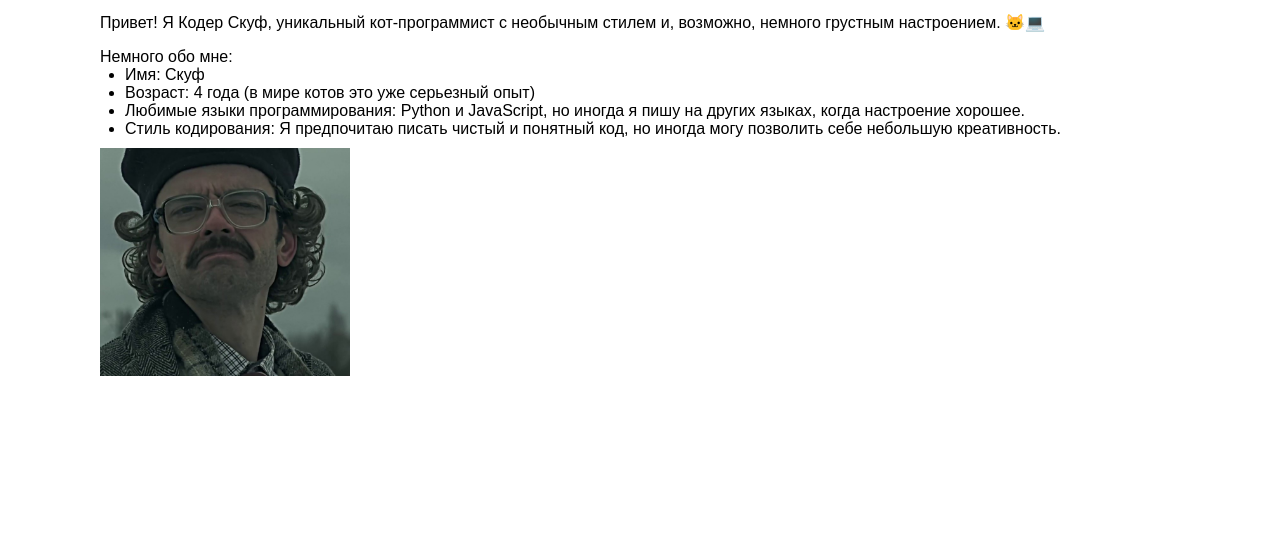
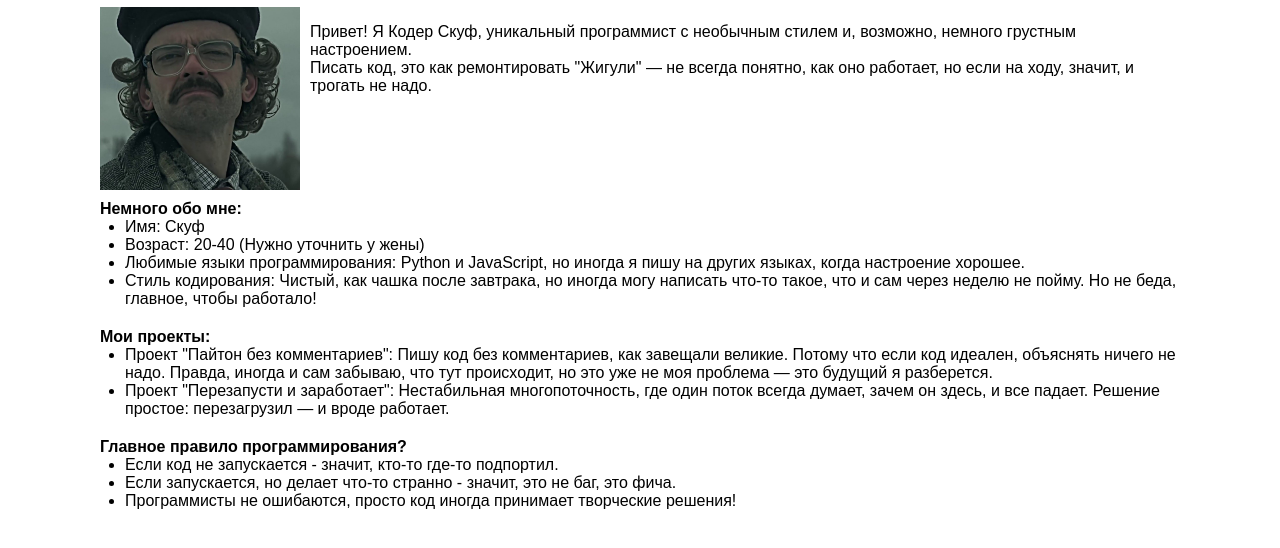
Before and after one commit to AkihiroAck/Module_E_Beginner, a plain HTML site: page about.html in a window 1280 px wide. Shown: the part 68-616 px from the top of the page. Drawn offline with Linux system fonts and the light colour scheme.

Commit message:
2024-10-01

```diff
--- a/about.html
+++ b/about.html
@@ -21,16 +21,36 @@
     </div>
 
     <div class="content">
-        <div style="margin: auto">
-            <p>Привет! Я Кодер Скуф, уникальный кот-программист с необычным стилем и, возможно, немного грустным настроением. 🐱💻</p>
-            <p style="margin: 0">Немного обо мне:</p>
-                <ul style="margin: 0 0 10px 0; padding-left: 25px">
-                    <li>Имя: Скуф</li>
-                    <li>Возраст: 4 года (в мире котов это уже серьезный опыт)</li>
-                    <li>Любимые языки программирования: Python и JavaScript, но иногда я пишу на других языках, когда настроение хорошее.</li>
-                    <li>Стиль кодирования: Я предпочитаю писать чистый и понятный код, но иногда могу позволить себе небольшую креативность.</li>
-                </ul>
-            <img src="skif.jpg" width="250px">
+        <div class="content-block-flex">
+            <img src="skif.jpg" width="200px" style="float: left; margin-right: 10px;">
+            <p>Привет! Я Кодер Скуф, уникальный программист с необычным стилем и, возможно, немного грустным настроением.<br>Писать код, это как ремонтировать "Жигули" — не всегда понятно, как оно работает, но если на ходу, значит, и трогать не надо.</p>
+        </div>
+
+        <div class="content-block-flex">
+            <p style="margin: 0"><strong>Немного обо мне:</strong></p>
+            <ul style="margin: 0 0 10px 0; padding-left: 25px">
+                <li>Имя: Скуф</li>
+                <li>Возраст: 20-40 (Нужно уточнить у жены)</li>
+                <li>Любимые языки программирования: Python и JavaScript, но иногда я пишу на других языках, когда настроение хорошее.</li>
+                <li>Стиль кодирования: Чистый, как чашка после завтрака, но иногда могу написать что-то такое, что и сам через неделю не пойму. Но не беда, главное, чтобы работало!</li>
+            </ul>
+        </div>
+
+        <div class="content-block-flex">
+            <p style="margin: 0"><strong>Мои проекты:</strong></p>
+            <ul>
+                <li>Проект "Пайтон без комментариев": Пишу код без комментариев, как завещали великие. Потому что если код идеален, объяснять ничего не надо. Правда, иногда и сам забываю, что тут происходит, но это уже не моя проблема — это будущий я разберется.</li>
+                <li>Проект "Перезапусти и заработает": Нестабильная многопоточность, где один поток всегда думает, зачем он здесь, и все падает. Решение простое: перезагрузил — и вроде работает.</li>
+            </ul>
+        </div>
+
+        <div class="content-block-flex">
+            <p style="margin: 0"><strong>Главное правило программирования?</strong></p>
+            <ul>
+                <li>Если код не запускается - значит, кто-то где-то подпортил.</li>
+                <li>Если запускается, но делает что-то странно - значит, это не баг, это фича.</li>
+                <li>Программисты не ошибаются, просто код иногда принимает творческие решения!</li>
+            </ul>
         </div>
     </div>
 </body>
--- a/style.css
+++ b/style.css
@@ -1,10 +1,16 @@
 * {
     box-sizing: border-box;
 }
+
 body {
     font-family: Arial, sans-serif;
     margin: 0;
     padding: 0;
+}
+
+ul {
+    margin: 0 0 10px 0;
+    padding-left: 25px;
 }
 
 .header {
@@ -66,3 +72,8 @@ body {
     margin: 10px 100px;
     min-width: 500px
 }
+
+.content-block-flex {
+    display: flow-root;
+    margin-bottom: 10px;
+}
```
Also changed, not shown: contacts.html (+4 -4 lines).
